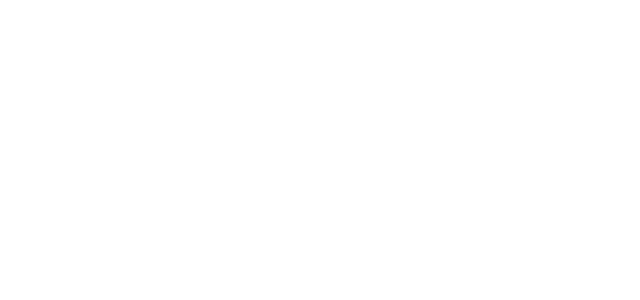
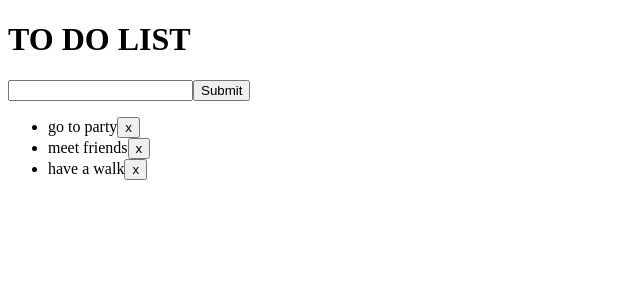
Before and after one commit to Volya23/cra-project, a React (Create React App) app: page / in a window 1280 px wide. Shown: the top 300 px of the page, without its empty margins (0-640 px from the left). Built offline with nearby package versions, Linux system fonts and the light colour scheme.

Commit message:
todoform 2

```diff
--- a/src/components/App.js
+++ b/src/components/App.js
@@ -1,14 +1,14 @@
 //import SignInForm from "./SignInForm/SignInForm";
 //import Parent from "./FamilyForm/Parent"
-import ToDoForm from "./ToDoList/ToDoForm"
+import ToDoList from "./ToDoList/ToDoList"
 //import UserList from "./UserList/UserList"
 //import Registration from "./Registration/Registration"
 
 function App() {
 
     return(
-        <ToDoForm />
+        <ToDoList />
     )
 }
 
-export default App
+export default App;
--- a/src/components/ToDoList/ToDoForm.js
+++ b/src/components/ToDoList/ToDoForm.js
@@ -4,13 +4,35 @@
     constructor(props) {
         super(props);
 
+        this.state = {
+            todo: ''
+        }
+
+    }
+
+    changeHandler = ({target: {value, name}}) => {
+        this.setState ({
+            [name]: value
+        })
+    }
+    submitHandler = (event) => {
+        const {props: {sendData}} = this;
+        event.preventDefault();
+        sendData(this.state.todo);
+
+        this.setState({
+            todo: ''
+        })
     }
 
     render() {
+        const {todo} = this.state;
+
         return (
-            <div>
-
-            </div>
+            <form onSubmit={this.submitHandler}>
+                <input type="text" value={todo} name="todo" onChange={this.changeHandler}/>
+                <button type="submit">Submit</button>
+            </form>
         );
     }
 }
--- a/src/components/ToDoList/ToDoList.js
+++ b/src/components/ToDoList/ToDoList.js
@@ -1,5 +1,7 @@
 import React from "react";
 import LiTask from "./LiTask";
+import ToDoForm from "./ToDoForm";
+
 
 
 class ToDoList extends React.Component {
@@ -34,13 +36,30 @@
 
     taskToDo() { //renderLi
         const {taskArray} = this.state;
-        return taskArray.map((task) => <LiTask key={task.id} text={task.text} id={task.id} delCallback={(id) => this.sortTasks(id)} />)
+        return taskArray.map((task) =>
+        <LiTask key={task.id} text={task.text} id={task.id} delCallback={(id) => this.sortTasks(id)} />
+        )
+    }
+
+    formHandler=(text) => {
+            const {taskArray} = this.state;
+
+            const newObj = {
+                id: taskArray.length + 1,
+                text // text:text
+            }
+            const newArr = [...taskArray, newObj];
+            this.setState({
+                taskArray: newArr
+            })
     }
 
     render() {
         return(
             <>
             <h1>TO DO LIST</h1>
+
+                <ToDoForm sendData={this.formHandler}/>
 
                 <ul>
                     {this.taskToDo()}
```
